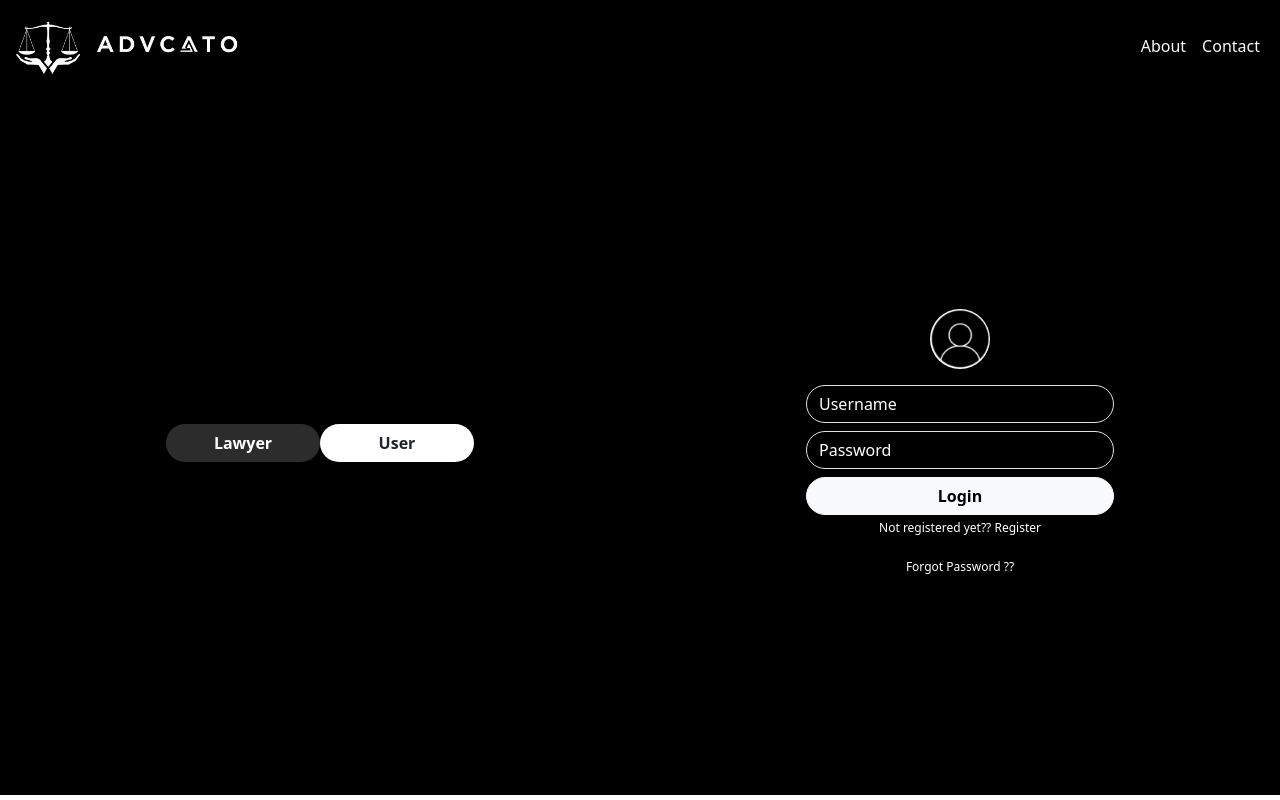
After one commit to Vysakh799/Advcato, a Python web app: template templates/login.html in a window 1280 px wide. The commit adds this page. Run offline with Jinja, Linux system fonts and the light colour scheme; the template is opened without the code that fills it, so the values that code supplies are empty; some libraries are stand-ins or nearby versions.

Commit message:
adding login form

```diff
--- a/static/css/index.css
+++ b/static/css/index.css
@@ -26,3 +26,46 @@ ul li:hover{
     transform: scale(1.1);
     transition: ease 0.2s;
 }
+.login-option{
+    background-color: black;
+    height: 88vh;
+}
+
+.login-inp .inp-login{
+    background-color: transparent;
+    color: white;
+}
+.login-main{
+    display: flex;
+    flex-direction: column;
+    align-items: center;
+    justify-content: center;
+}
+.login-inp .inp-login:focus{
+    box-shadow: none;
+    background-color: transparent;
+    color: white;
+    border: 2px solid white;
+}
+.login-inp .inp-login::placeholder{
+    color: white;
+}
+
+.lg-op-bt2 button{
+    background-color: white;
+}
+.lg-op-bt button{
+    background-color: rgb(45, 44, 44);
+    color: white;
+}
+
+.lg-op-bt button:hover{
+    background-color: rgb(220, 220, 220);
+}
+
+.lg-op-bt2 button:hover{
+    background-color: rgb(220, 220, 220);
+}
+.log #adv-log{
+    display: none;
+}
--- a/templates/index.html
+++ b/templates/index.html
@@ -36,7 +36,7 @@
           <div class="starting-page row" style="margin: 0px;">
             <div class="main-heading col-lg-6  d-flex  flex-column px-5 justify-content-center    ">
                 <p style="font-size: 60px; font-weight: 700;" class="text-light"><span style="font-size: 75px;">W</span>e Provide The <br> Best Legal Services <br>Globally..</p>
-                <a href="" class="btn btn-light w-25 rounded-pill" style="font-weight: 700;">Get Started</a>
+                <a href="../templates/login.html" class="btn btn-light w-25 rounded-pill" style="font-weight: 700;">Get Started</a>
             </div>
             <div class="col-lg-5">
                 <div class="banner col-lg-12 ">
--- /dev/null
+++ b/templates/login.html
@@ -0,0 +1,104 @@
+<!DOCTYPE html>
+<html lang="en">
+<head>
+    <meta charset="UTF-8">
+    <meta name="viewport" content="width=device-width, initial-scale=1.0">
+    <title>ADVCATO</title>
+    <link rel="stylesheet" href="../static/css/index.css">
+    <link rel="shortcut icon" href="../static/images/logot-img.png" type="image/x-icon">
+    <link rel="stylesheet" href="https://cdn.jsdelivr.net/npm/bootstrap-icons@1.3.0/font/bootstrap-icons.css">
+    <link href="https://cdn.jsdelivr.net/npm/bootstrap@5.3.2/dist/css/bootstrap.min.css" rel="stylesheet">
+    <script src="https://cdn.jsdelivr.net/npm/bootstrap@5.3.2/dist/js/bootstrap.bundle.min.js"></script>
+    <script src="https://ajax.googleapis.com/ajax/libs/jquery/3.7.1/jquery.min.js"></script>
+    <script>
+        function lawyer(){
+            document.getElementById('adv-bt').style.backgroundColor='white'
+            document.getElementById('user-bt').style.backgroundColor='rgb(45, 44, 44)'
+            document.getElementById('adv-bt').style.color='black'
+            document.getElementById('user-bt').style.color='white'
+        }
+        function user(){
+            document.getElementById('adv-bt').style.backgroundColor='rgb(45, 44, 44)'
+            document.getElementById('user-bt').style.backgroundColor='white'
+            document.getElementById('adv-bt').style.color='white'
+            document.getElementById('user-bt').style.color='black'
+        }
+        $(document).ready(function(){
+            $("#adv-bt").click(function(){
+                $("#user-log").hide(500);
+                $("#adv-log").show(500);
+            });
+        });
+        $(document).ready(function(){
+            $("#user-bt").click(function(){
+                $("#user-log").show(500);
+                $("#adv-log").hide(500);
+            });
+        });
+    </script>
+</head>
+<body>
+    <div class="main">
+        <nav class="navbar navbar-expand-sm ">
+            <div class="container-fluid">
+              <a class="navbar-brand" href="../templates/index.html"><img src="../static/images/logo1.png" alt=""><img src="../static/images/logo-t-negate.png" style="height: 40px;" alt=""></a>
+              <button class="navbar-toggler" type="button" data-bs-toggle="collapse" data-bs-target="#mynavbar">
+                <span class="navbar-toggler-icon"></span>
+              </button>
+              <div class="collapse navbar-collapse" id="mynavbar">
+                <ul class="navbar-nav ms-auto">
+                  <!-- <li class="nav-item">
+                    <a class="nav-link text-light font-weight-bold " href="javascript:void(0)">Home</a>
+                  </li> -->
+                  <li class="nav-item">
+                    <a class="nav-link text-light" href="javascript:void(0)">About</a>
+                  </li>
+                  <li class="nav-item">
+                    <a class="nav-link text-light" href="javascript:void(0)">Contact</a>
+                  </li>
+                </ul>
+              </div>
+            </div>
+          </nav>
+          <div class="login-option row" style="margin: 0px;">
+            <div class="col-lg-6 d-flex">
+                <div class="col-lg-6 d-flex align-items-end flex-column justify-content-center lg-op-bt">
+                    <button class="btn  rounded-pill w-50 " style="font-weight: 700;" id="adv-bt" onclick="lawyer()">Lawyer</button>
+                </div>
+                <div class="col-lg-6 d-flex align-items-center lg-op-bt2">
+                    <button href="" class="btn  rounded-pill w-50 font-weight-bold" style="font-weight: 700;" id="user-bt" onclick="user()">User</button>
+                </div>
+            </div>
+            <div class="col-lg-6 d-flex align-items-center log">
+                <div class="login-main col-lg-12" id="user-log">
+                        <div class="login-logo col-lg-6 d-flex justify-content-center w-50">
+                            <img src="../static/images/user-logo.jpg" class="rounded-circle img-fluid" style="height: 60px;" alt="">
+                        </div>
+                        <div class="login-inp col-lg-6" style="text-align: center;">
+                            <form action="">
+                                <input type="text" class="form-control mt-3 rounded-pill inp-login " name="username" id="" placeholder="Username">
+                                <input type="password" class="form-control mt-2 rounded-pill inp-login" name="password" id="" placeholder="Password">
+                                <input type="submit" value="Login" class="btn btn-light w-100 mt-2 rounded-pill" style="font-weight: 700;">
+                                <p style="font-size: 12px; color: white;" class="mt-1">Not registered yet?? <a href="" style="color: white; text-decoration: none; font-weight: 500;">Register</a></p>
+                                <a href="" style="color: white; text-decoration: none; font-weight: 500; font-size: 12px; margin-top: -10px;">Forgot Password ??</a>
+                            </form>
+                        </div>
+                </div>
+                <div class="login-main col-lg-12" id="adv-log">
+                    <div class="login-logo col-lg-6 d-flex justify-content-center w-50">
+                        <img src="../static/images/adv-logo.png" class="rounded-circle img-fluid" style="height: 60px;" alt="">
+                    </div>
+                    <div class="login-inp col-lg-6" style="text-align: center;">
+                        <form action="">
+                            <input type="text" class="form-control mt-3 rounded-pill inp-login " name="username" id="" placeholder="Username">
+                            <input type="password" class="form-control mt-2 rounded-pill inp-login" name="password" id="" placeholder="Password">
+                            <input type="submit" value="Login" class="btn btn-light w-100 mt-2 rounded-pill" style="font-weight: 700;">
+                            <p style="font-size: 12px; color: white;" class="mt-1">Not registered yet?? <a href="" style="color: white; text-decoration: none; font-weight: 500;">Register</a></p>
+                            <a href="" style="color: white; text-decoration: none; font-weight: 500; font-size: 12px; margin-top: -10px;">Forgot Password ??</a>
+                        </form>
+                    </div>
+                </div>
+            </div>
+    </div>
+</body>
+</html>
```
Also changed, not shown: static/images/adv-logo.png (added), static/images/user-logo.jpg (added).
